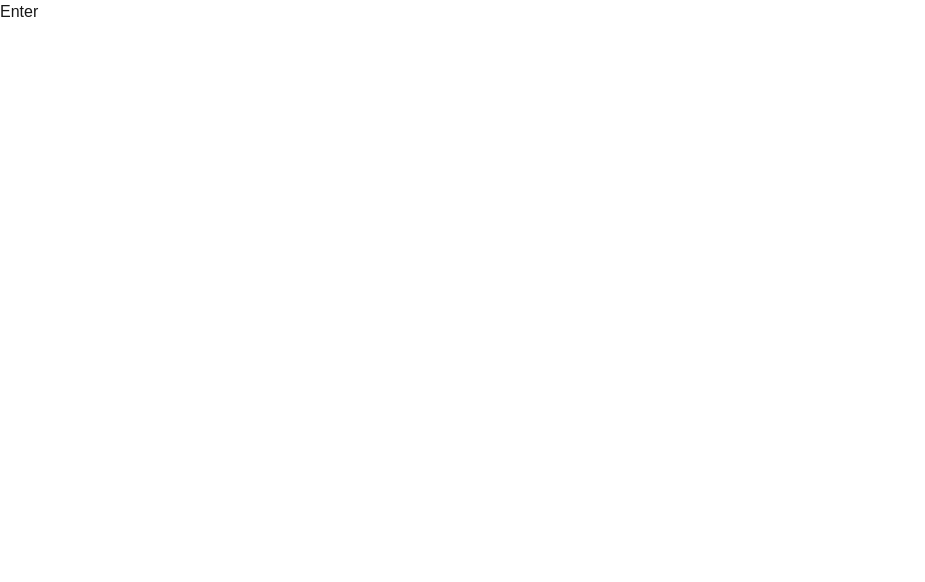
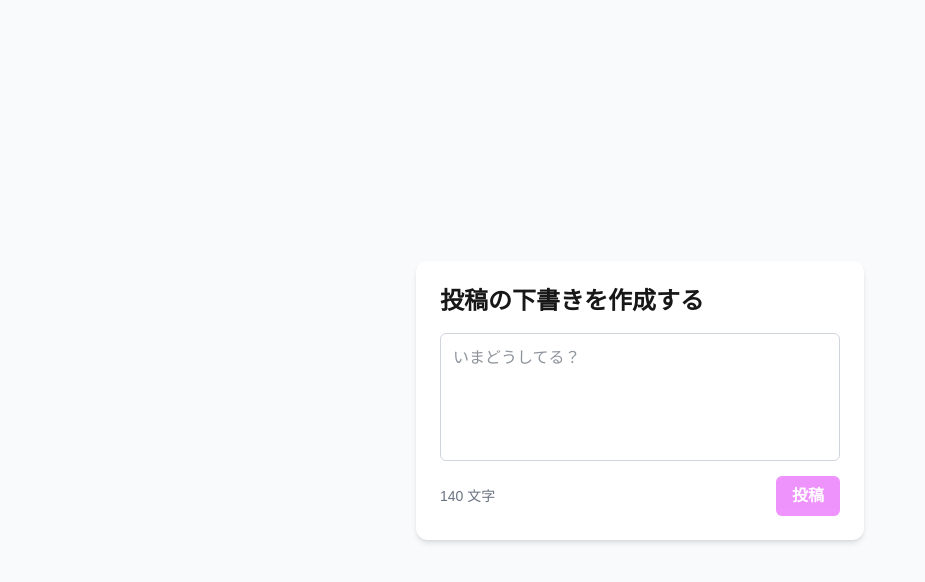
Before and after one commit to masakiwakabayashi/next_marketing_analysis, a Next.js app: page /draft in a window 1280 px wide. Shown: the top 582 px of the page, without its empty margins (0-925 px from the left). Built offline with nearby package versions, Linux system fonts and the light colour scheme.

Commit message:
create draft page

```diff
--- /dev/null
+++ b/src/app/(auth)/login/page.tsx
@@ -0,0 +1,15 @@
+const Login = () => {
+  return (
+    <div className="flex flex-col items-center justify-center min-h-screen bg-gray-50 px-4">
+      <div className="w-full max-w-md bg-white rounded-xl shadow-md p-6">
+        <h1 className="text-2xl font-bold mb-4">ログイン</h1>
+
+
+
+
+      </div>
+    </div>
+  );
+}
+
+export default Login;
--- a/src/app/draft/page.tsx
+++ b/src/app/draft/page.tsx
@@ -1,11 +1,39 @@
-// 2、投稿の下書き
-// →そのままXに投稿できるといいかも
-const page = () => {
+"use client";
+
+import { useState } from "react";
+
+const MAX_LENGTH = 140;
+
+const DraftPage = () => {
+  const [text, setText] = useState("");
+  const remaining = MAX_LENGTH - text.length;
+
   return (
-    <div>
-      Enter
+    <div className="flex flex-col items-center justify-center min-h-screen bg-gray-50 px-4">
+      <div className="w-full max-w-md bg-white rounded-xl shadow-md p-6">
+        <h1 className="text-2xl font-bold mb-4">投稿の下書きを作成する</h1>
+        <textarea
+          className="w-full h-32 p-3 border border-gray-300 rounded-md focus:outline-none focus:ring-2 focus:ring-fuchsia-500 resize-none text-gray-800"
+          maxLength={MAX_LENGTH}
+          value={text}
+          onChange={(e) => setText(e.target.value)}
+          placeholder="いまどうしてる？"
+        />
+        <div className="flex items-center justify-between mt-2">
+          <span className={`text-sm ${remaining < 0 ? "text-red-500" : "text-gray-500"}`}>
+            {remaining} 文字
+          </span>
+          <button
+            className="px-4 py-2 rounded-md font-semibold bg-fuchsia-500 text-white hover:bg-fuchsia-600 transition disabled:opacity-50"
+            disabled={text.length === 0 || remaining < 0}
+            onClick={() => alert("下書きを投稿しました！（ダミー）")}
+          >
+            投稿
+          </button>
+        </div>
+      </div>
     </div>
   );
 }
 
-export default page;
+export default DraftPage;
```
